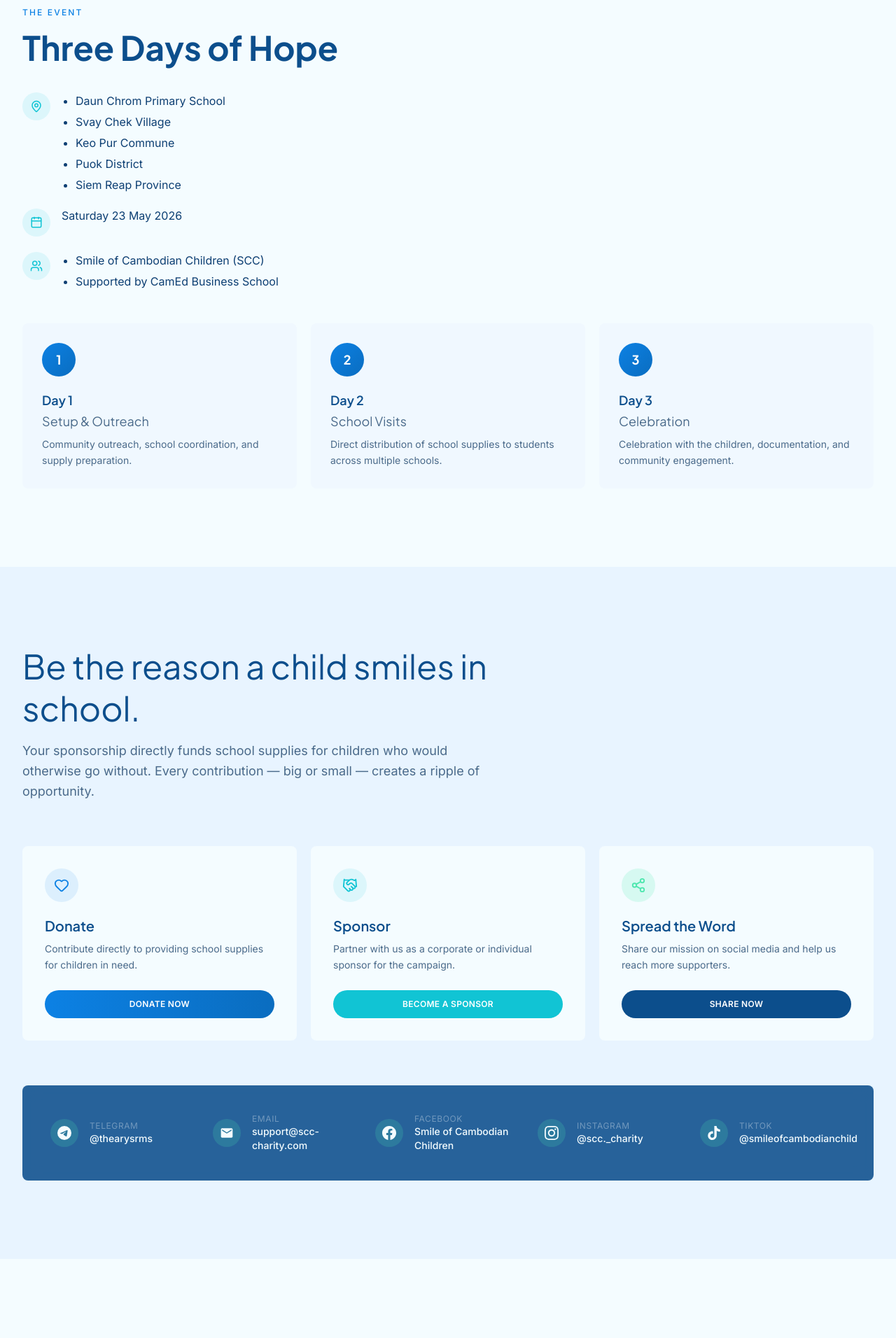
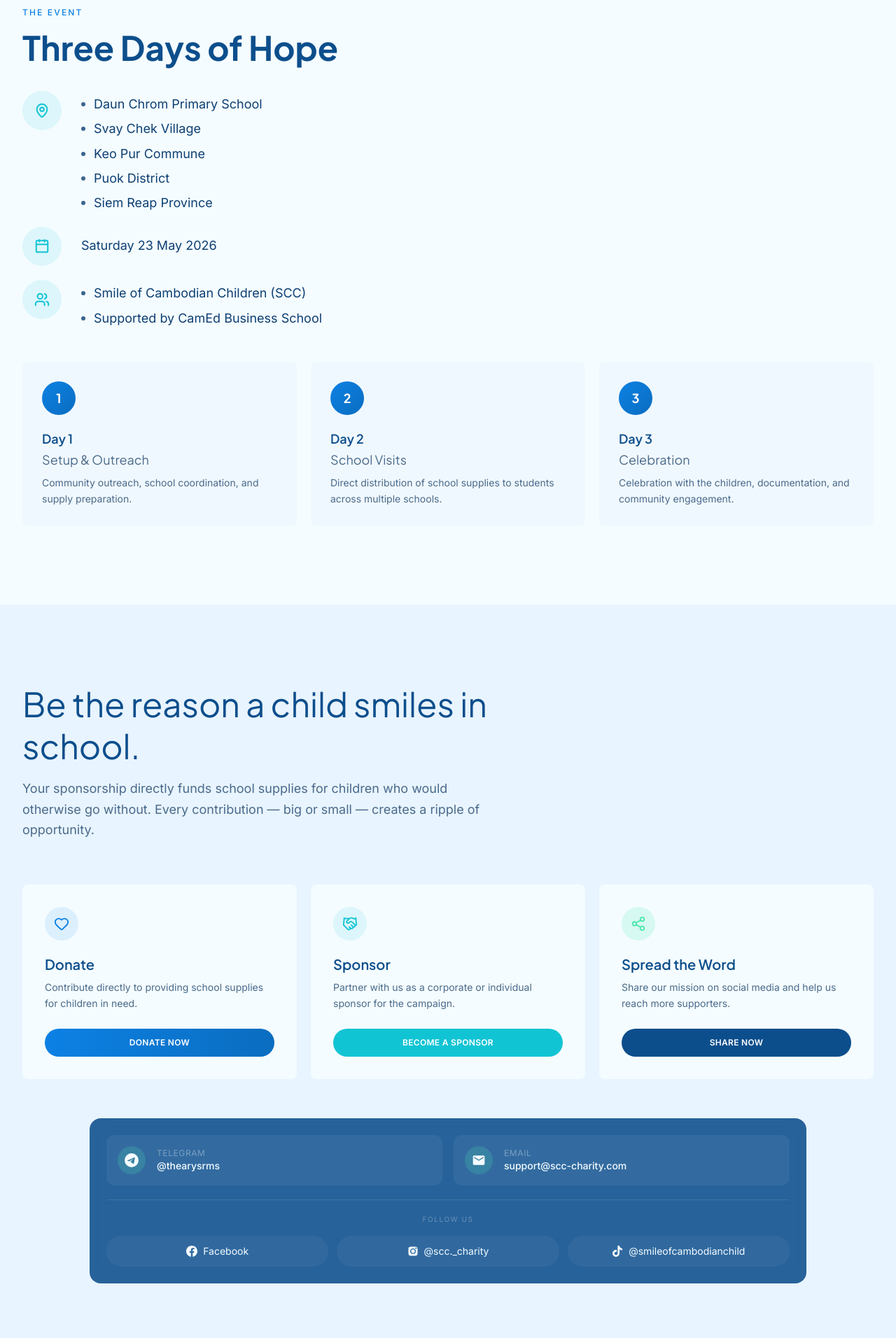
Before and after one commit to lyheang369/scc-charity, a React (Vite) app: page / in a window 1280 px wide. Shown: the part 2980-4892 px from the top of the page at 70% size. Built offline with nearby package versions, Linux system fonts and the light colour scheme.

Commit message:
style: refine contact sections and KHQR asset

```diff
--- a/src/components/EventDetails.jsx
+++ b/src/components/EventDetails.jsx
@@ -18,18 +18,23 @@ export default function EventDetails() {
           <div className="max-w-3xl">
             <span className="text-xs font-medium tracking-[0.18em] uppercase text-orange block mb-3">{t.event.eyebrow}</span>
             <h2 className="font-display text-3xl md:text-4xl lg:text-5xl font-bold text-navy leading-tight mb-6 md:mb-8">{t.event.headline}</h2>
-            <div className="space-y-7 md:space-y-5">
+            <div className="space-y-4 md:space-y-5">
               {info.map(({ icon: Icon, label, isList }, i) => (
-                <div key={i} className="flex items-start gap-3 md:gap-4">
-                  <div className="w-10 h-10 rounded-full bg-green/10 flex items-center justify-center text-green shrink-0 mt-0.5"><Icon size={18} /></div>
+                <div key={i} className="grid grid-cols-[3.5rem_minmax(0,1fr)] md:grid-cols-[4rem_minmax(0,1fr)] gap-4 md:gap-5 items-start">
+                  <div className="w-12 h-12 md:w-14 md:h-14 rounded-full bg-green/10 flex items-center justify-center text-green shrink-0">
+                    <Icon size={22} strokeWidth={2.2} />
+                  </div>
                   {isList ? (
-                    <ul className="text-sm md:text-base text-navy-light space-y-1.5 list-disc pl-5 pt-0.5">
+                    <ul className="text-base md:text-lg text-navy-light leading-relaxed space-y-1.5 pt-1">
                       {label.map((item, idx) => (
-                        <li key={idx}>{item}</li>
+                        <li key={idx} className="flex gap-3">
+                          <span className="mt-3 h-1.5 w-1.5 rounded-full bg-navy-light/80 shrink-0" />
+                          <span>{item}</span>
+                        </li>
                       ))}
                     </ul>
                   ) : (
-                    <span className="text-sm md:text-base text-navy-light">{label}</span>
+                    <span className="text-base md:text-lg text-navy-light leading-relaxed pt-3">{label}</span>
                   )}
                 </div>
               ))}
--- a/src/components/HowToHelp.jsx
+++ b/src/components/HowToHelp.jsx
@@ -9,8 +9,49 @@ const styles = [
   { bg: 'bg-lime-soft', icon: 'text-lime', cta: 'bg-navy text-white hover:shadow-navy/25' },
 ];
 
+const telegramIcon = (
+  <svg viewBox="0 0 24 24" fill="currentColor" className="w-5 h-5">
+    <path d="M11.944 0A12 12 0 0 0 0 12a12 12 0 0 0 12 12 12 12 0 0 0 12-12A12 12 0 0 0 12 0a12 12 0 0 0-.056 0zm4.962 7.224c.1-.002.321.023.465.14a.506.506 0 0 1 .171.325c.016.093.036.306.02.472-.18 1.898-.962 6.502-1.36 8.627-.168.9-.499 1.201-.82 1.23-.696.065-1.225-.46-1.9-.902-1.056-.693-1.653-1.124-2.678-1.8-1.185-.78-.417-1.21.258-1.91.177-.184 3.247-2.977 3.307-3.23.007-.032.014-.15-.056-.212s-.174-.041-.249-.024c-.106.024-1.793 1.14-5.061 3.345-.48.33-.913.49-1.302.48-.428-.008-1.252-.241-1.865-.44-.752-.245-1.349-.374-1.297-.789.027-.216.325-.437.893-.663 3.498-1.524 5.83-2.529 6.998-3.014 3.332-1.386 4.025-1.627 4.476-1.635z"/>
+  </svg>
+);
+
+const emailIcon = (
+  <svg viewBox="0 0 24 24" fill="currentColor" className="w-5 h-5">
+    <path d="M20 4H4c-1.1 0-2 .9-2 2v12c0 1.1.9 2 2 2h16c1.1 0 2-.9 2-2V6c0-1.1-.9-2-2-2zm0 4-8 5-8-5V6l8 5 8-5v2z"/>
+  </svg>
+);
+
+const socialIcons = {
+  facebook: (
+    <svg viewBox="0 0 24 24" fill="currentColor" className="w-4 h-4 shrink-0">
+      <path d="M24 12.073c0-6.627-5.373-12-12-12s-12 5.373-12 12c0 5.99 4.388 10.954 10.125 11.854v-8.385H7.078v-3.47h3.047V9.43c0-3.007 1.792-4.669 4.533-4.669 1.312 0 2.686.235 2.686.235v2.953H15.83c-1.491 0-1.956.925-1.956 1.874v2.25h3.328l-.532 3.47h-2.796v8.385C19.612 23.027 24 18.062 24 12.073z"/>
+    </svg>
+  ),
+  instagram: (
+    <svg viewBox="0 0 24 24" fill="currentColor" className="w-4 h-4 shrink-0">
+      <path d="M12 2.163c3.204 0 3.584.012 4.85.07 3.252.148 4.771 1.691 4.919 4.919.058 1.265.069 1.645.069 4.849 0 3.205-.012 3.584-.069 4.849-.149 3.225-1.664 4.771-4.919 4.919-1.266.058-1.644.07-4.85.07-3.204 0-3.584-.012-4.849-.07-3.26-.149-4.771-1.699-4.919-4.92-.058-1.265-.07-1.644-.07-4.849 0-3.204.013-3.583.07-4.849.149-3.227 1.664-4.771 4.919-4.919 1.266-.057 1.645-.069 4.849-.069zm0 3.675c-3.403 0-6.162 2.759-6.162 6.162s2.759 6.163 6.162 6.163 6.162-2.759 6.162-6.163c0-3.403-2.759-6.162-6.162-6.162zm0 10.162c-2.209 0-4-1.79-4-4 0-2.209 1.791-4 4-4s4 1.791 4 4c0 2.21-1.791 4-4 4zm6.406-11.845c-.796 0-1.441.645-1.441 1.44s.645 1.44 1.441 1.44c.795 0 1.439-.645 1.439-1.44s-.644-1.44-1.439-1.44z"/>
+    </svg>
+  ),
+  tiktok: (
+    <svg viewBox="0 0 24 24" fill="currentColor" className="w-4 h-4 shrink-0">
+      <path d="M12.525.02c1.31-.02 2.61-.01 3.91-.02.08 1.53.63 3.09 1.75 4.17 1.12 1.11 2.7 1.62 4.24 1.79v4.03c-1.44-.05-2.89-.35-4.2-.97-.57-.26-1.1-.59-1.62-.93-.01 2.92.01 5.84-.02 8.75-.08 1.4-.54 2.79-1.35 3.94-1.31 1.92-3.58 3.17-5.91 3.21-1.43.08-2.86-.31-4.08-1.03-2.02-1.19-3.44-3.37-3.65-5.71-.02-.5-.03-1-.01-1.49.18-1.9 1.12-3.72 2.58-4.96 1.66-1.44 3.98-2.13 6.15-1.72.02 1.48-.04 2.96-.04 4.44-.99-.32-2.15-.23-3.02.37-.63.41-1.11 1.04-1.36 1.75-.21.51-.15 1.07-.14 1.61.24 1.64 1.82 3.02 3.5 2.87 1.12-.01 2.19-.66 2.77-1.61.19-.33.4-.67.41-1.06.1-1.79.06-3.57.07-5.36.01-4.03-.01-8.05.02-12.07z"/>
+    </svg>
+  ),
+};
+
 export default function HowToHelp() {
   const t = useTranslation();
+
+  const directContacts = [
+    { href: 'https://t.me/thearysrms', label: 'Telegram', value: '@thearysrms', icon: telegramIcon },
+    { href: 'mailto:support@scc-charity.com', label: 'Email', value: 'support@scc-charity.com', icon: emailIcon },
+  ];
+
+  const socials = [
+    { href: 'https://www.facebook.com/share/18Ws4jj6ht/?mibextid=wwXIfr', label: 'Facebook', icon: socialIcons.facebook },
+    { href: 'https://www.instagram.com/scc._charity', label: '@scc._charity', icon: socialIcons.instagram },
+    { href: 'https://www.tiktok.com/@smileofcambodianchild', label: '@smileofcambodianchild', icon: socialIcons.tiktok },
+  ];
 
   return (
     <section id="help" className="section-padding bg-sand">
@@ -43,63 +84,39 @@ export default function HowToHelp() {
           })}
         </div>
 
-        <ScrollReveal className="mt-12 md:mt-16">
-          <div className="glass-dark rounded-lg p-8 md:p-10 grid sm:grid-cols-2 md:grid-cols-3 lg:grid-cols-5 gap-6">
-            <a href="https://t.me/thearysrms" className="flex items-center gap-4 text-cream hover:text-lime transition-colors">
+        <ScrollReveal className="mt-10 md:mt-14 max-w-5xl mx-auto">
+          <div className="glass-dark rounded-2xl p-5 md:p-6">
+            <div className="grid sm:grid-cols-2 gap-4">
+              {directContacts.map((contact) => (
+                <a key={contact.label} href={contact.href} className="flex items-center gap-4 rounded-xl bg-white/6 px-4 py-4 text-cream hover:bg-white/10 hover:text-lime transition-colors">
                   <div className="w-10 h-10 rounded-full bg-lime-soft flex items-center justify-center shrink-0">
-                <svg viewBox="0 0 24 24" fill="currentColor" className="w-5 h-5">
-                  <path d="M11.944 0A12 12 0 0 0 0 12a12 12 0 0 0 12 12 12 12 0 0 0 12-12A12 12 0 0 0 12 0a12 12 0 0 0-.056 0zm4.962 7.224c.1-.002.321.023.465.14a.506.506 0 0 1 .171.325c.016.093.036.306.02.472-.18 1.898-.962 6.502-1.36 8.627-.168.9-.499 1.201-.82 1.23-.696.065-1.225-.46-1.9-.902-1.056-.693-1.653-1.124-2.678-1.8-1.185-.78-.417-1.21.258-1.91.177-.184 3.247-2.977 3.307-3.23.007-.032.014-.15-.056-.212s-.174-.041-.249-.024c-.106.024-1.793 1.14-5.061 3.345-.48.33-.913.49-1.302.48-.428-.008-1.252-.241-1.865-.44-.752-.245-1.349-.374-1.297-.789.027-.216.325-.437.893-.663 3.498-1.524 5.83-2.529 6.998-3.014 3.332-1.386 4.025-1.627 4.476-1.635z"/>
-                </svg>
+                    {contact.icon}
                   </div>
-              <div>
-                <div className="text-xs uppercase tracking-wider text-white/35">Telegram</div>
-                <div className="text-sm font-medium">@thearysrms</div>
+                  <div className="min-w-0">
+                    <div className="text-xs uppercase tracking-wider text-white/35">{contact.label}</div>
+                    <div className="text-sm font-medium break-words">{contact.value}</div>
                   </div>
                 </a>
-            <a href="mailto:support@scc-charity.com" className="flex items-center gap-4 text-cream hover:text-lime transition-colors">
-              <div className="w-10 h-10 rounded-full bg-lime-soft flex items-center justify-center shrink-0">
-                <svg viewBox="0 0 24 24" fill="currentColor" className="w-5 h-5">
-                  <path d="M20 4H4c-1.1 0-2 .9-2 2v12c0 1.1.9 2 2 2h16c1.1 0 2-.9 2-2V6c0-1.1-.9-2-2-2zm0 4-8 5-8-5V6l8 5 8-5v2z"/>
-                </svg>
+              ))}
             </div>
-              <div>
-                <div className="text-xs uppercase tracking-wider text-white/35">Email</div>
-                <div className="text-sm font-medium">support@scc-charity.com</div>
+
+            <div className="mt-5 pt-5 border-t border-white/10">
+              <p className="text-[10px] uppercase tracking-[0.16em] text-white/30 text-center mb-4">{t.donate.socialHeadline}</p>
+              <div className="grid sm:grid-cols-3 gap-3">
+                {socials.map((social) => (
+                  <a
+                    key={social.label}
+                    href={social.href}
+                    target="_blank"
+                    rel="noopener noreferrer"
+                    className="flex items-center justify-center gap-2 rounded-full bg-white/5 px-4 py-3 text-sm text-cream hover:bg-white/10 hover:text-lime transition-colors"
+                  >
+                    {social.icon}
+                    <span className="truncate">{social.label}</span>
+                  </a>
+                ))}
               </div>
-            </a>
-            <a href="https://www.facebook.com/share/18Ws4jj6ht/?mibextid=wwXIfr" target="_blank" rel="noopener noreferrer" className="flex items-center gap-4 text-cream hover:text-lime transition-colors">
-              <div className="w-10 h-10 rounded-full bg-lime-soft flex items-center justify-center shrink-0">
-                <svg viewBox="0 0 24 24" fill="currentColor" className="w-5 h-5">
-                  <path d="M24 12.073c0-6.627-5.373-12-12-12s-12 5.373-12 12c0 5.99 4.388 10.954 10.125 11.854v-8.385H7.078v-3.47h3.047V9.43c0-3.007 1.792-4.669 4.533-4.669 1.312 0 2.686.235 2.686.235v2.953H15.83c-1.491 0-1.956.925-1.956 1.874v2.25h3.328l-.532 3.47h-2.796v8.385C19.612 23.027 24 18.062 24 12.073z"/>
-                </svg>
             </div>
-              <div>
-                <div className="text-xs uppercase tracking-wider text-white/35">Facebook</div>
-                <div className="text-sm font-medium">{t.help.facebookPage}</div>
-              </div>
-            </a>
-            <a href="https://www.instagram.com/scc._charity" target="_blank" rel="noopener noreferrer" className="flex items-center gap-4 text-cream hover:text-lime transition-colors">
-              <div className="w-10 h-10 rounded-full bg-lime-soft flex items-center justify-center shrink-0">
-                <svg viewBox="0 0 24 24" fill="currentColor" className="w-5 h-5">
-                  <path d="M12 2.163c3.204 0 3.584.012 4.85.07 3.252.148 4.771 1.691 4.919 4.919.058 1.265.069 1.645.069 4.849 0 3.205-.012 3.584-.069 4.849-.149 3.225-1.664 4.771-4.919 4.919-1.266.058-1.644.07-4.85.07-3.204 0-3.584-.012-4.849-.07-3.26-.149-4.771-1.699-4.919-4.92-.058-1.265-.07-1.644-.07-4.849 0-3.204.013-3.583.07-4.849.149-3.227 1.664-4.771 4.919-4.919 1.266-.057 1.645-.069 4.849-.069zm0-2.163c-3.259 0-3.667.014-4.947.072-4.358.2-6.78 2.618-6.98 6.98-.059 1.281-.073 1.689-.073 4.948 0 3.259.014 3.668.072 4.948.2 4.358 2.618 6.78 6.98 6.98 1.281.058 1.689.072 4.948.072 3.259 0 3.668-.014 4.948-.072 4.354-.2 6.782-2.618 6.979-6.98.059-1.28.073-1.689.073-4.948 0-3.259-.014-3.667-.072-4.947-.196-4.354-2.617-6.78-6.979-6.98-1.281-.059-1.69-.073-4.949-.073zm0 5.838c-3.403 0-6.162 2.759-6.162 6.162s2.759 6.163 6.162 6.163 6.162-2.759 6.162-6.163c0-3.403-2.759-6.162-6.162-6.162zm0 10.162c-2.209 0-4-1.79-4-4 0-2.209 1.791-4 4-4s4 1.791 4 4c0 2.21-1.791 4-4 4zm6.406-11.845c-.796 0-1.441.645-1.441 1.44s.645 1.44 1.441 1.44c.795 0 1.439-.645 1.439-1.44s-.644-1.44-1.439-1.44z"/>
-                </svg>
-              </div>
-              <div>
-                <div className="text-xs uppercase tracking-wider text-white/35">Instagram</div>
-                <div className="text-sm font-medium">@scc._charity</div>
-              </div>
-            </a>
-            <a href="https://www.tiktok.com/@smileofcambodianchild" target="_blank" rel="noopener noreferrer" className="flex items-center gap-4 text-cream hover:text-lime transition-colors">
-              <div className="w-10 h-10 rounded-full bg-lime-soft flex items-center justify-center shrink-0">
-                <svg viewBox="0 0 24 24" fill="currentColor" className="w-5 h-5">
-                  <path d="M12.525.02c1.31-.02 2.61-.01 3.91-.02.08 1.53.63 3.09 1.75 4.17 1.12 1.11 2.7 1.62 4.24 1.79v4.03c-1.44-.05-2.89-.35-4.2-.97-.57-.26-1.1-.59-1.62-.93-.01 2.92.01 5.84-.02 8.75-.08 1.4-.54 2.79-1.35 3.94-1.31 1.92-3.58 3.17-5.91 3.21-1.43.08-2.86-.31-4.08-1.03-2.02-1.19-3.44-3.37-3.65-5.71-.02-.5-.03-1-.01-1.49.18-1.9 1.12-3.72 2.58-4.96 1.66-1.44 3.98-2.13 6.15-1.72.02 1.48-.04 2.96-.04 4.44-.99-.32-2.15-.23-3.02.37-.63.41-1.11 1.04-1.36 1.75-.21.51-.15 1.07-.14 1.61.24 1.64 1.82 3.02 3.5 2.87 1.12-.01 2.19-.66 2.77-1.61.19-.33.4-.67.41-1.06.1-1.79.06-3.57.07-5.36.01-4.03-.01-8.05.02-12.07z"/>
-                </svg>
-              </div>
-              <div>
-                <div className="text-xs uppercase tracking-wider text-white/35">TikTok</div>
-                <div className="text-sm font-medium">@smileofcambodianchild</div>
-              </div>
-            </a>
           </div>
         </ScrollReveal>
       </div>
--- a/src/pages/DonatePage.jsx
+++ b/src/pages/DonatePage.jsx
@@ -87,7 +87,7 @@ export default function DonatePage() {
           </div>
           <div className="rounded-2xl bg-cream p-4 border border-navy/8">
             <img
-              src={`${import.meta.env.BASE_URL}img/khqr-donation.jpg`}
+              src={`${import.meta.env.BASE_URL}img/khqr-donation.png`}
               alt={d.khqr.imageAlt}
               className="w-full rounded-xl bg-white"
             />
```
Also changed, not shown: public/img/khqr-donation.jpg (deleted), public/img/khqr-donation.png (added). Lines whose indentation alone changed are shown as unchanged.
